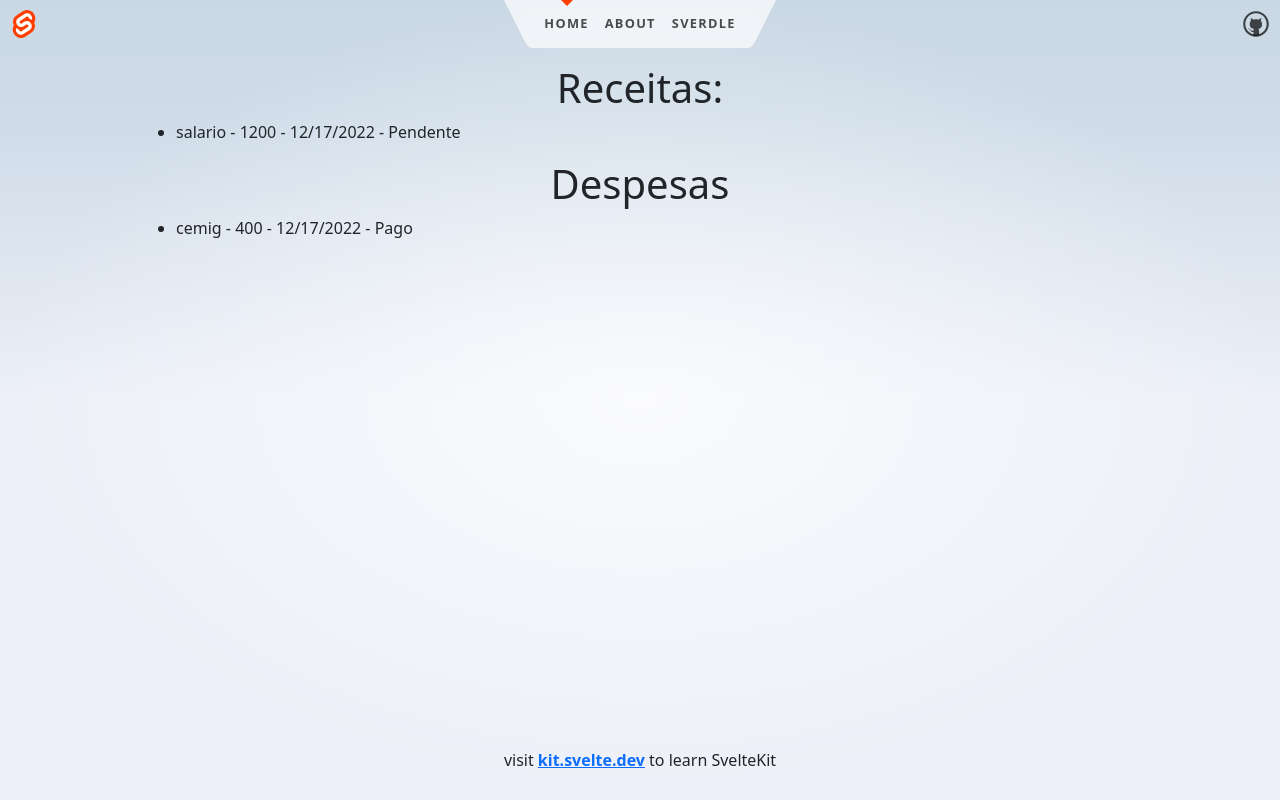
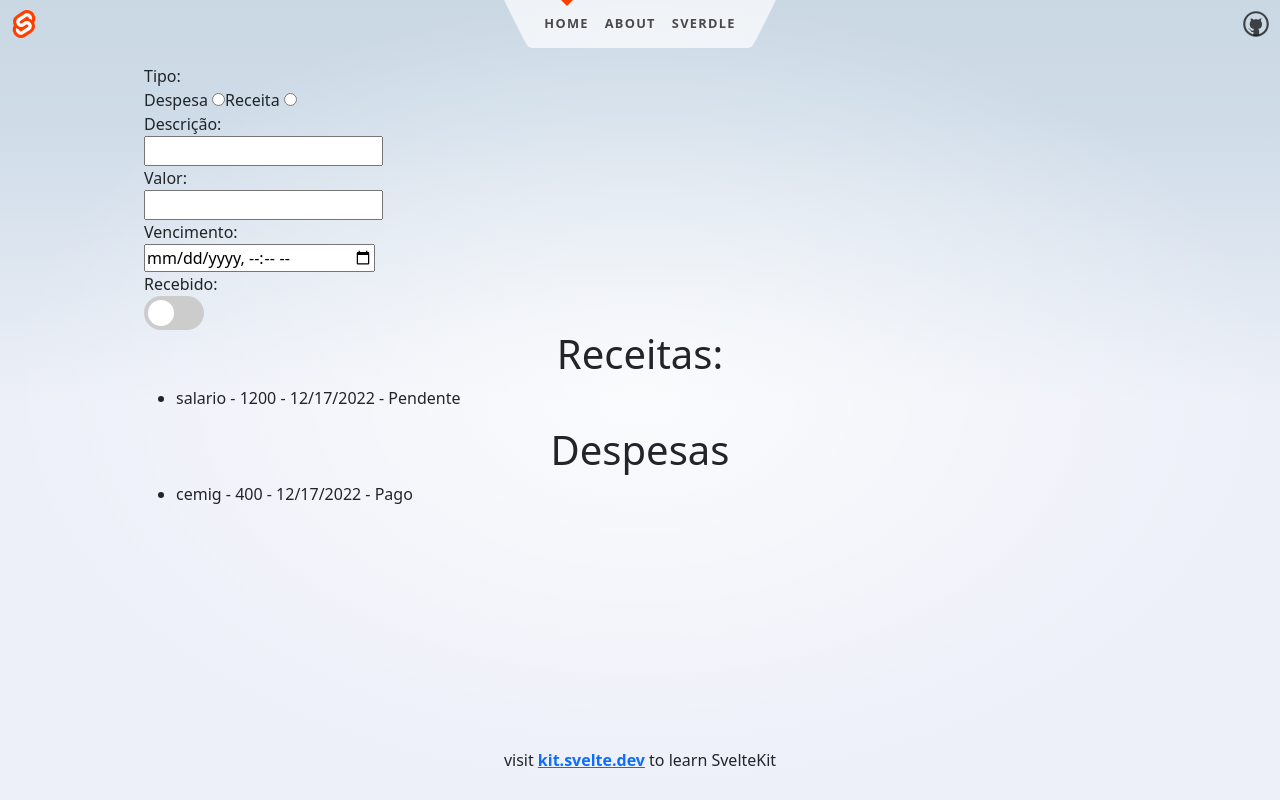
Before and after one commit to Nipodemos/financas-sveltekit, a SvelteKit app: page / in a window 1280 px wide. Built offline with nearby package versions, Linux system fonts and the light colour scheme.

Commit message:
começo do esboço de adicionar transação

```diff
--- a/src/routes/+page.svelte
+++ b/src/routes/+page.svelte
@@ -1,4 +1,6 @@
 <script lang="ts">
+	import AddTransaction from './addTransaction.svelte';
+
 	interface Despesa {
 		id?: string;
 		descricao: string;
@@ -44,6 +46,8 @@
 	};
 </script>
 
+<AddTransaction />
+
 <h1>Receitas:</h1>
 <ul>
 	{#each receitas as receita}
--- /dev/null
+++ b/src/routes/addTransaction.svelte
@@ -0,0 +1,97 @@
+<form style="display: flex; flex-direction: column">
+	Tipo:
+	<div style="display: flex">
+		<label>
+			Despesa
+			<input type="radio" name="tipo" value="despesa" />
+		</label>
+		<label>
+			Receita
+			<input type="radio" name="tipo" value="receita" />
+		</label>
+	</div>
+	<label>
+		Descrição:<br />
+		<input type="text" name="descricao" />
+	</label>
+	<label>
+		Valor:<br />
+		<input type="number" name="valor" />
+	</label>
+	<label>
+		Vencimento:<br />
+		<input type="datetime-local" name="vencimento" />
+	</label>
+	<label>
+		Recebido:<br />
+		<div class="switch">
+			<input type="checkbox" name="recebido" />
+			<span class="slider round" />
+		</div>
+	</label>
+</form>
+
+<style>
+	/* The switch - the box around the slider */
+	.switch {
+		position: relative;
+		display: inline-block;
+		width: 60px;
+		height: 34px;
+	}
+
+	/* Hide default HTML checkbox */
+	.switch input {
+		opacity: 0;
+		width: 0;
+		height: 0;
+	}
+
+	/* The slider */
+	.slider {
+		position: absolute;
+		cursor: pointer;
+		top: 0;
+		left: 0;
+		right: 0;
+		bottom: 0;
+		background-color: #ccc;
+		-webkit-transition: 0.4s;
+		transition: 0.4s;
+	}
+
+	.slider:before {
+		position: absolute;
+		content: '';
+		height: 26px;
+		width: 26px;
+		left: 4px;
+		bottom: 4px;
+		background-color: white;
+		-webkit-transition: 0.4s;
+		transition: 0.4s;
+	}
+
+	input:checked + .slider {
+		background-color: #2196f3;
+	}
+
+	input:focus + .slider {
+		box-shadow: 0 0 1px #2196f3;
+	}
+
+	input:checked + .slider:before {
+		-webkit-transform: translateX(26px);
+		-ms-transform: translateX(26px);
+		transform: translateX(26px);
+	}
+
+	/* Rounded sliders */
+	.slider.round {
+		border-radius: 34px;
+	}
+
+	.slider.round:before {
+		border-radius: 50%;
+	}
+</style>
```
